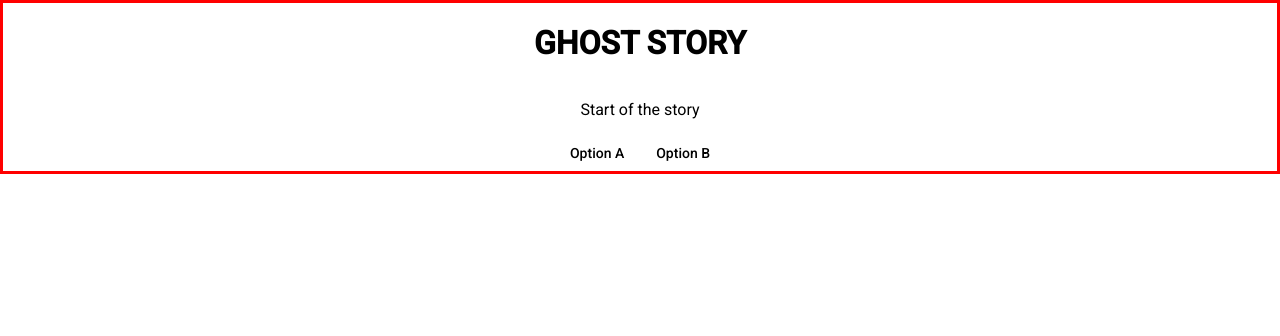
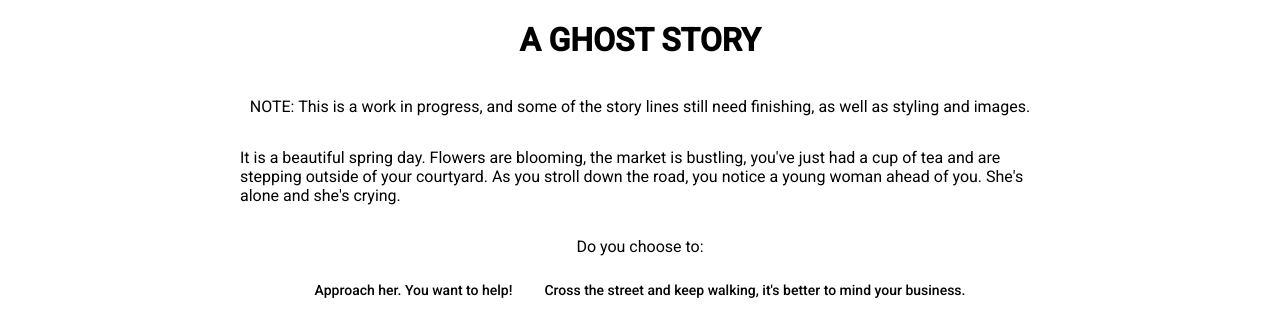
Before and after one commit to ecoble/ghost-story, an Angular app: page / in a window 1280 px wide. Shown: the top 336 px of the page. Built offline with nearby package versions, Linux system fonts and the light colour scheme.

Commit message:
storylines wip

```diff
--- a/src/app/app.component.css
+++ b/src/app/app.component.css
@@ -2,10 +2,13 @@
     display: flex;
     flex-direction: column;
     align-items: center;
-    border: solid red;
 }
 
 .button-container {
     display: flex;
     flex-direction: row;
 }
+
+.text-container {
+    width: 800px;
+}
--- a/src/app/app.component.html
+++ b/src/app/app.component.html
@@ -1,9 +1,13 @@
 <!--The content below is only a placeholder and can be replaced.-->
 <div class="container">
-  <h1>GHOST STORY</h1>
-  <p>{{currentNode.text}}</p>
+  <h1>A GHOST STORY</h1>
+  <p>NOTE: This is a work in progress, and some of the story lines still need finishing, as well as styling and images.</p>
+  <div class="text-container">
+    <p>{{currentNode.text}}</p>
+  </div>
+  <p>Do you choose to: </p>
   <div class="button-container">
-    <button mat-button (click)="leftClick()"> {{currentNode.left.text}} </button>
-    <button mat-button (click)="rightClick()"> {{currentNode.right.text}} </button>
+    <button mat-button (click)="leftClick()"> {{currentNode.left.button_text}} </button>
+    <button mat-button (click)="rightClick()"> {{currentNode.right.button_text}} </button>
   </div>
 </div>
--- a/src/app/app.component.ts
+++ b/src/app/app.component.ts
@@ -9,29 +9,96 @@ import { Tree } from './tree';
 
 export class AppComponent {
   tree: Tree = {
-    text: "Start of the story",
+    text: "It is a beautiful spring day. Flowers are blooming, the market is bustling, you've just had a cup of tea and are stepping outside of your courtyard. As you stroll down the road, you notice a young woman ahead of you. She's alone and she's crying.",
+    button_text: "",
     left: {
-      text: "Option A",
+      text: "You approach the girl. As you get closer, you notice she is very beautiful, and her clothes and jewelry are very expensive. You call out to her but she does not respond.",
+      button_text: "Approach her. You want to help!",
       left: {
-        text: "Option AA",
-        left: null,
-        right: null,
+        text: "She looks up at you, but then quickly puts her face in her sleeves and begins crying again. People on the street are beginning to look at you.",
+        button_text: "Call out to her again, louder this time.",
+        left: {
+          text: "\"My name is Fang Xiaocao\", she replies. \"Please forgive me for crying like this, I know it is unseemly. I must be going.\" She starts to walk off.",
+          button_text: "Ask what her name is.",
+          left: {
+            text: "She turns back to look at you and smiles weakly. \"Thank you. Truthfully, I am a bit lost. I'm from the Southern province, and recently all of my family died from a strange illness. I was the sole survivor. I came to this town because I heard I have an uncle who lives here. Could you help me find him?\"",
+            button_text: "Ask her what's wrong, and if you can help.",
+            left: {
+              text: "You go with Xiaocao back to your house. You make some fresh tea and she sits and stares out the window silently. You being to worry if you've made a mistake bringing her here. What is she is a runaway, or a con artist? Finally she looks at you. \"Thank you for your generosity, not many people have been kind to me. \" You feel reassured that she is genuine.",
+              button_text: "Take her back to your house, so she can rest before you head off to find her uncle.",
+              left: {
+                text: "",
+                button_text: "Suggest that you head out soon to find her uncle, you don't want to waste daylight.",
+                left: null,
+                right: null,
+              },
+              right: {
+                text: "\"My father was once a successful silk merchant... but I don't like to dwell on the past. My uncle's name is Wang LanTian, he is a potter that lives on the edges of town.\" Wang LanTian... that's not a name you are familiar with, and you know most of the people who lives here. As you are pondering this, you hear a teacup clatter. You look back at Fang Xiaocao, but she is gone.",
+                button_text: "Ask her about her family, and her uncle.",
+                left: {
+                  text: "You go out to the court yard. \"Fang Xiaocao...?\" There is no response. You're very nervous now. You turn to go back inside. As you approach the doorway, you see a serpent's tail wrapping around the frame. You start backing up but it is too late. A huge white serpent emerges from your house, wraps itself around you, and swallows you whole. You regret helping Fang Xiaocao, and in your last moments you vow to not be so trusting in your next life, if you get one.",
+                  button_text: "Check to see if she went outside.",
+                  left: null,
+                  right: null,
+                },
+                right: {
+                  text: "You peek in the kitchen but she is not there. You push open the door of your bedroom and see Fang Xiaocao standing over some poetry you wrote the night before. You aren't sure how she could have walked to your bedroom so fast, but before you can say anything she turns to you. \"Wow, you are such a talented poet. Won't you recite some poetry for me? It's been so long since I've heard any.\"",
+                  button_text: "Check to see if she's somewhere else in the house.",
+                  left: {
+                    text: "You go to your desk and review your poems. You decide to read her your newest poem, and one of your favorites, \"Moonlight Magnolia\". As you start to recite the poem, you feel the wind knocked out of you and a pain in your chest. You look down and see the claw of a green monster, holding your still beating heart. As you collapse to the floor, you see Fang Xiaocao, now transformed into a horrible monster, eat your heart.",
+                    button_text: "Go over to your desk and read her your poetry. When a beautiful girls asks you to read her poetry, you certainly don't refuse!",
+                    left: null,
+                    right: null,
+                  },
+                  right: {
+                    text: "",
+                    button_text: "Tell her you will read it to her later. Things are getting kind of weird, and you want to get going.",
+                    left: null,
+                    right: null,
+                  },
+                },
+              },
+            },
+            right: {
+              text: "",
+              button_text: "Start heading towards the town square, to see if anybody knows her uncle. ",
+              left: null,
+              right: null,
+            },
+          },
+          right: {
+            text: "",
+            button_text: "Let her leave. She clearly wants to be alone.",
+            left: null,
+            right: null,
+          },
+        },
+        right: {
+          text: "",
+          button_text: "Ask her what's wrong.",
+          left: null,
+          right: null,
+        },
       },
       right: {
-        text: "Option AB",
+        text: "",
+        button_text: "Gently touch her shoulder to get her attention.",
         left: null,
         right: null,
       }
     },
     right: {
-      text: "Option B",
+      text: "",
+      button_text: "Cross the street and keep walking, it's better to mind your business.",
       left: {
         text: "Option BA",
+        button_text: "",
         left: null,
         right: null,
       },
       right: {
         text: "Option BB",
+        button_text: "",
         left: null,
         right: null,
       }
--- a/src/app/tree.ts
+++ b/src/app/tree.ts
@@ -1,5 +1,6 @@
 export interface Tree {
     text: string;
+    button_text: string;
     left: Tree;
     right: Tree;
 }
```
Also changed, not shown: 2 other files (tests, documents, lock files or other folders).
